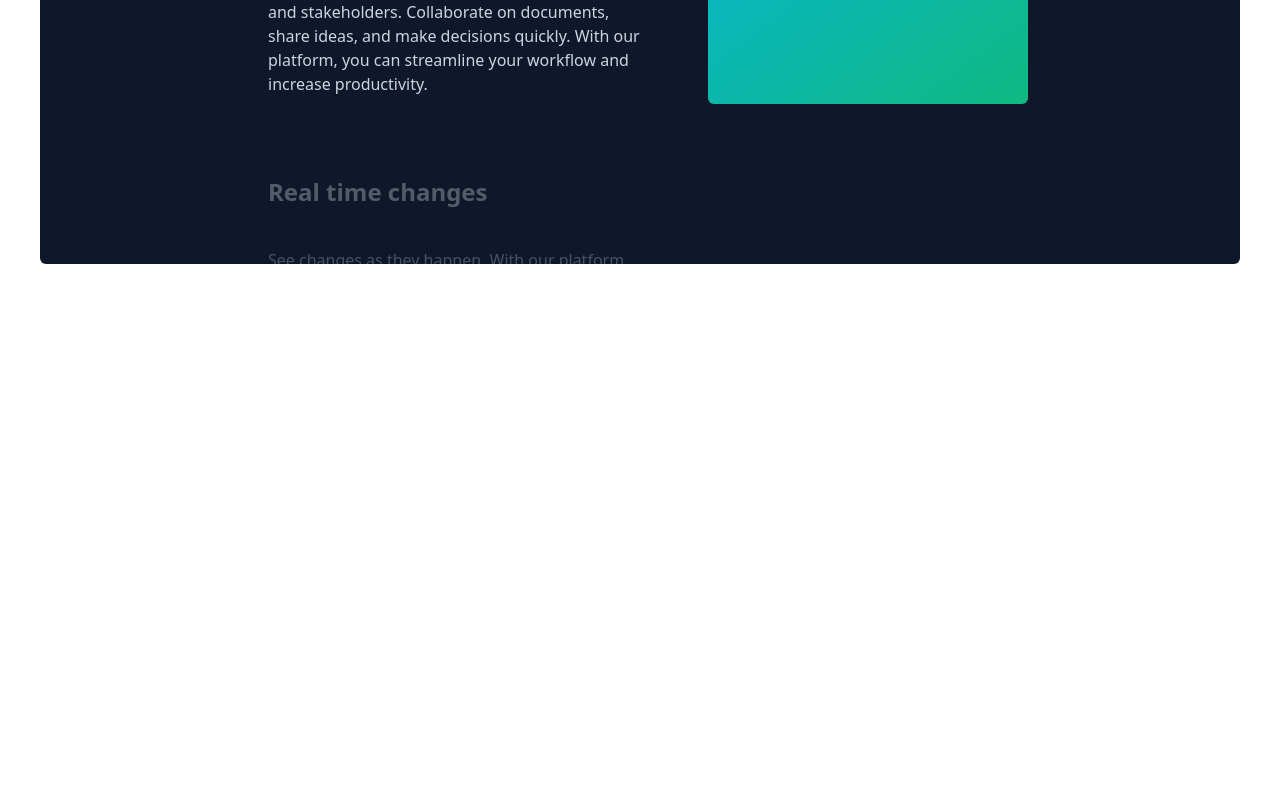
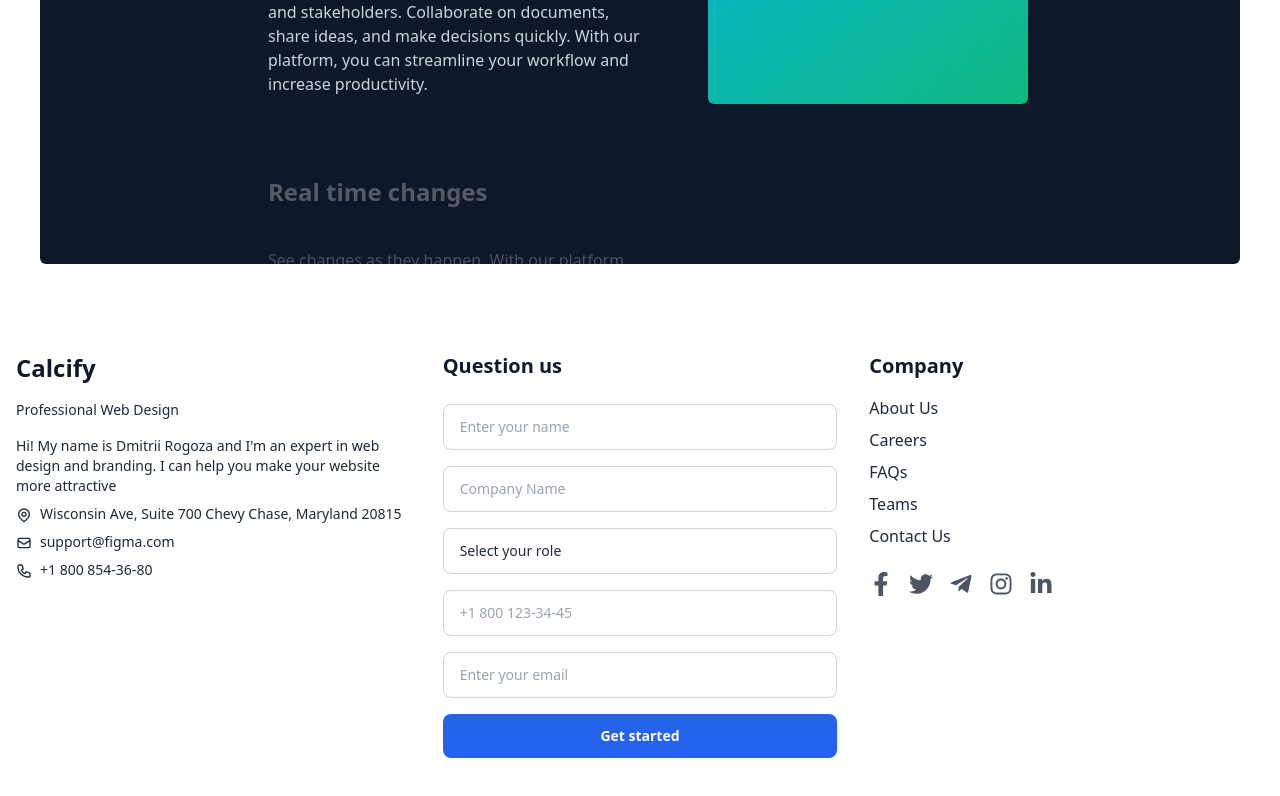
Before and after one commit to Mohit2005123/calcify-n, a Next.js app: page / in a window 1280 px wide. Shown: the part 2168-2964 px from the top of the page. Before the commit the page ends 2472 px from the top, so only its background shows below. Built offline with nearby package versions, Linux system fonts and the light colour scheme.

Commit message:
Created footer

```diff
--- a/package.json
+++ b/package.json
@@ -28,6 +28,7 @@
     "next-themes": "^0.3.0",
     "react": "^18",
     "react-dom": "^18",
+    "react-icons": "^5.3.0",
     "recharts": "^2.13.0",
     "tailwind-merge": "^2.5.4",
     "tailwindcss-animate": "^1.0.7",
--- a/src/app/page.jsx
+++ b/src/app/page.jsx
@@ -2,6 +2,7 @@ import Navbar from "@/components/landingpage/Navbar";
 import Hero from "@/components/landingpage/Hero";
 import { AppleCardsCarouselDemo } from "@/components/landingpage/Carousel";
 import { StickyScrollRevealDemo } from "@/components/landingpage/StickyScroll";
+import Footer from "@/components/landingpage/Footer";
 export default function Home() {
   return (
     <div>
@@ -10,6 +11,7 @@ export default function Home() {
         <Hero />
         <AppleCardsCarouselDemo />
         <StickyScrollRevealDemo />
+        <Footer />
       </div>
     </div>
   );
--- /dev/null
+++ b/src/components/landingpage/Footer.jsx
@@ -0,0 +1,113 @@
+import Link from 'next/link';
+import { FaFacebookF, FaTwitter, FaTelegramPlane, FaInstagram, FaLinkedinIn } from 'react-icons/fa';
+
+const Footer = () => {
+  return (
+    <footer className="bg-white text-gray-800 py-12">
+      <div className="container mx-auto px-4">
+        <div className="grid grid-cols-1 md:grid-cols-3 gap-8">
+          {/* Company Info */}
+          <div>
+            <h2 className="text-2xl font-bold mb-4 text-gray-900">Calcify</h2>
+            <p className="text-sm mb-4">Professional Web Design</p>
+            <p className="text-sm mb-2">
+              Hi! My name is Dmitrii Rogoza and I'm an expert in web design and branding. I can help you make your website more attractive
+            </p>
+            <p className="text-sm mb-2">
+              <span className="inline-block mr-2">
+                <svg xmlns="http://www.w3.org/2000/svg" className="h-4 w-4 inline" fill="none" viewBox="0 0 24 24" stroke="currentColor">
+                  <path strokeLinecap="round" strokeLinejoin="round" strokeWidth={2} d="M17.657 16.657L13.414 20.9a1.998 1.998 0 01-2.827 0l-4.244-4.243a8 8 0 1111.314 0z" />
+                  <path strokeLinecap="round" strokeLinejoin="round" strokeWidth={2} d="M15 11a3 3 0 11-6 0 3 3 0 016 0z" />
+                </svg>
+              </span>
+              Wisconsin Ave, Suite 700 Chevy Chase, Maryland 20815
+            </p>
+            <p className="text-sm mb-2">
+              <span className="inline-block mr-2">
+                <svg xmlns="http://www.w3.org/2000/svg" className="h-4 w-4 inline" fill="none" viewBox="0 0 24 24" stroke="currentColor">
+                  <path strokeLinecap="round" strokeLinejoin="round" strokeWidth={2} d="M3 8l7.89 5.26a2 2 0 002.22 0L21 8M5 19h14a2 2 0 002-2V7a2 2 0 00-2-2H5a2 2 0 00-2 2v10a2 2 0 002 2z" />
+                </svg>
+              </span>
+              support@figma.com
+            </p>
+            <p className="text-sm">
+              <span className="inline-block mr-2">
+                <svg xmlns="http://www.w3.org/2000/svg" className="h-4 w-4 inline" fill="none" viewBox="0 0 24 24" stroke="currentColor">
+                  <path strokeLinecap="round" strokeLinejoin="round" strokeWidth={2} d="M3 5a2 2 0 012-2h3.28a1 1 0 01.948.684l1.498 4.493a1 1 0 01-.502 1.21l-2.257 1.13a11.042 11.042 0 005.516 5.516l1.13-2.257a1 1 0 011.21-.502l4.493 1.498a1 1 0 01.684.949V19a2 2 0 01-2 2h-1C9.716 21 3 14.284 3 6V5z" />
+                </svg>
+              </span>
+              +1 800 854-36-80
+            </p>
+          </div>
+
+          {/* Question Form */}
+          <div>
+            <h3 className="text-xl font-semibold mb-6 text-gray-900">Question us</h3>
+            <form className="space-y-4">
+              <input
+                type="text"
+                placeholder="Enter your name"
+                className="w-full bg-white border border-gray-300 rounded-lg px-4 py-3 text-sm focus:outline-none focus:ring-2 focus:ring-blue-500 focus:border-transparent transition"
+              />
+              <input
+                type="text"
+                placeholder="Company Name"
+                className="w-full bg-white border border-gray-300 rounded-lg px-4 py-3 text-sm focus:outline-none focus:ring-2 focus:ring-blue-500 focus:border-transparent transition"
+              />
+              <select className="w-full bg-white border border-gray-300 rounded-lg px-4 py-3 text-sm focus:outline-none focus:ring-2 focus:ring-blue-500 focus:border-transparent transition appearance-none">
+                <option value="" disabled selected>Select your role</option>
+                <option>CEO</option>
+                <option>Manager</option>
+                <option>Developer</option>
+              </select>
+              <input
+                type="tel"
+                placeholder="+1 800 123-34-45"
+                className="w-full bg-white border border-gray-300 rounded-lg px-4 py-3 text-sm focus:outline-none focus:ring-2 focus:ring-blue-500 focus:border-transparent transition"
+              />
+              <input
+                type="email"
+                placeholder="Enter your email"
+                className="w-full bg-white border border-gray-300 rounded-lg px-4 py-3 text-sm focus:outline-none focus:ring-2 focus:ring-blue-500 focus:border-transparent transition"
+              />
+              <button className="w-full bg-blue-600 text-white rounded-lg py-3 font-semibold text-sm hover:bg-blue-700 focus:outline-none focus:ring-2 focus:ring-blue-500 focus:ring-offset-2 transition duration-300 ease-in-out transform hover:-translate-y-1 hover:shadow-lg">
+                Get started
+              </button>
+            </form>
+          </div>
+
+          {/* Company Links */}
+          <div>
+            <h3 className="text-xl font-semibold mb-4 text-gray-900">Company</h3>
+            <ul className="space-y-2">
+              <li><Link href="/about" className="hover:text-gray-600">About Us</Link></li>
+              <li><Link href="/careers" className="hover:text-gray-600">Careers</Link></li>
+              <li><Link href="/faq" className="hover:text-gray-600">FAQs</Link></li>
+              <li><Link href="/teams" className="hover:text-gray-600">Teams</Link></li>
+              <li><Link href="/contact" className="hover:text-gray-600">Contact Us</Link></li>
+            </ul>
+            <div className="mt-6 flex space-x-4">
+              <a href="#" className="text-gray-600 hover:text-gray-900">
+                <FaFacebookF className="w-6 h-6" />
+              </a>
+              <a href="#" className="text-gray-600 hover:text-gray-900">
+                <FaTwitter className="w-6 h-6" />
+              </a>
+              <a href="#" className="text-gray-600 hover:text-gray-900">
+                <FaTelegramPlane className="w-6 h-6" />
+              </a>
+              <a href="#" className="text-gray-600 hover:text-gray-900">
+                <FaInstagram className="w-6 h-6" />
+              </a>
+              <a href="#" className="text-gray-600 hover:text-gray-900">
+                <FaLinkedinIn className="w-6 h-6" />
+              </a>
+            </div>
+          </div>
+        </div>
+      </div>
+    </footer>
+  );
+};
+
+export default Footer;
```
Also changed, not shown: 1 other file (tests, documents, lock files or other folders).
